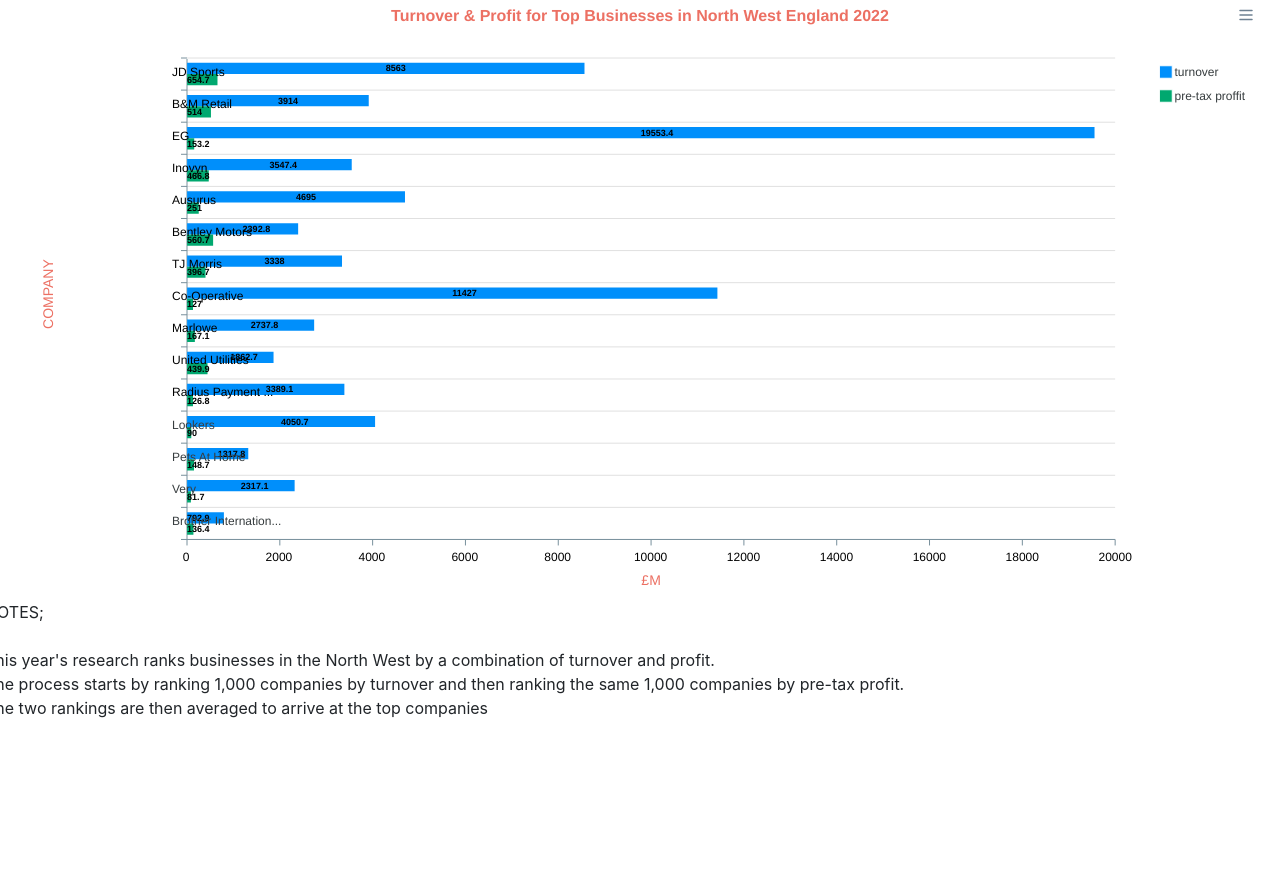
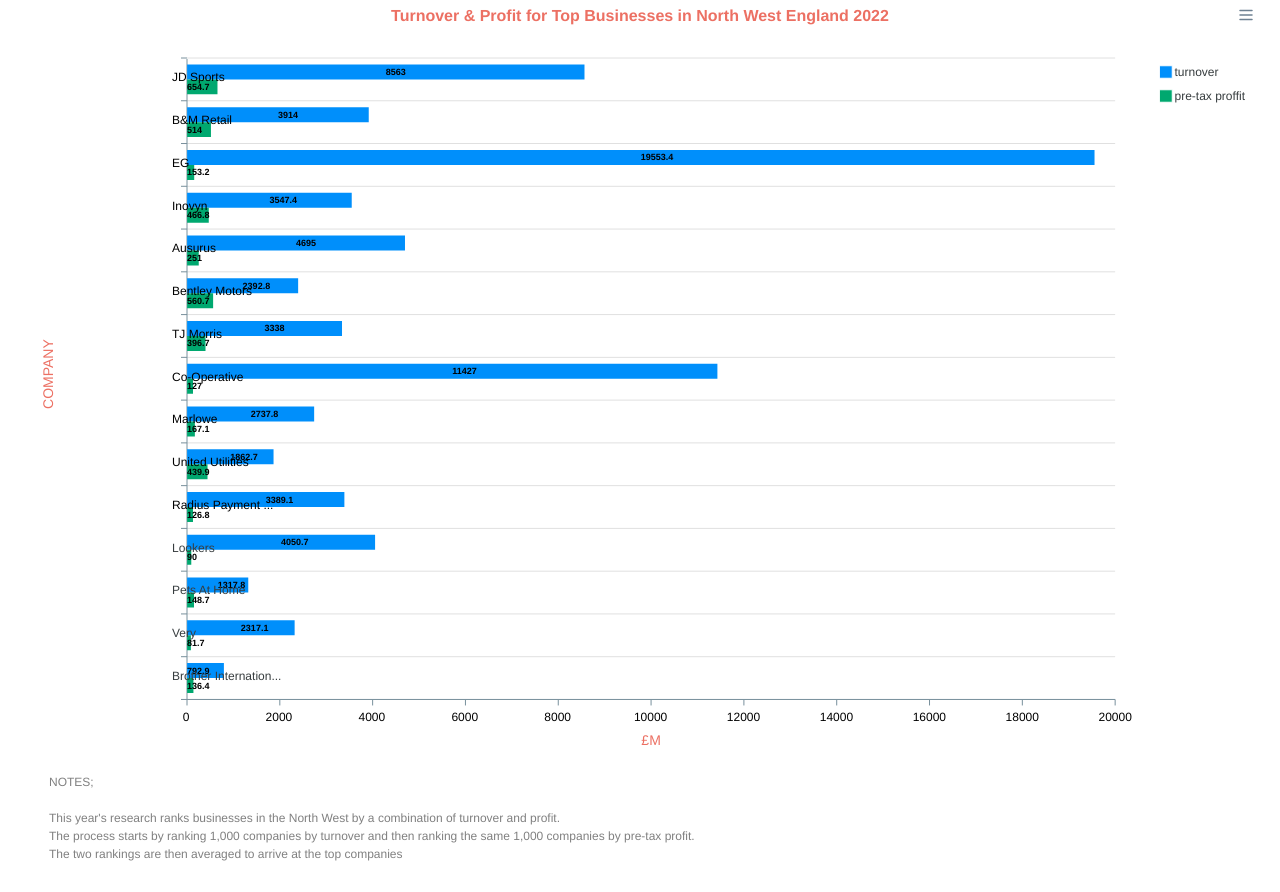
Before and after one commit to Sam010000101/top-500-nw-businesses-22, a plain HTML site: page index.html in a window 1280 px wide. Before the commit the page ends 800 px from the top, so only its background shows below. Drawn offline with nearby package versions, Linux system fonts and the light colour scheme.

Commit message:
Added margins to notes-container class & font styling to notes class

```diff
--- a/assets/css/style.css
+++ b/assets/css/style.css
@@ -1,3 +1,15 @@
 .chart {
-height: 75vh;
+height: 95vh;
+/* padding: 0 0 10% 0; */
 }
+
+.notes {
+    /* padding: 5% 0 0 0; */
+    font-size: 12px;
+    font-family: Helvetica, Arial, sans-serif;
+    color: grey;
+}
+
+.notes-container {
+    margin: 1% 5%;
+}
```
